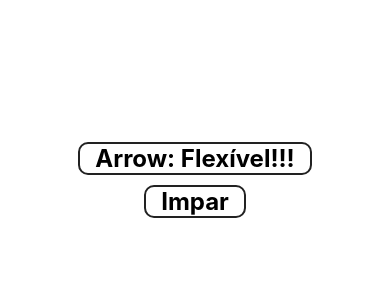
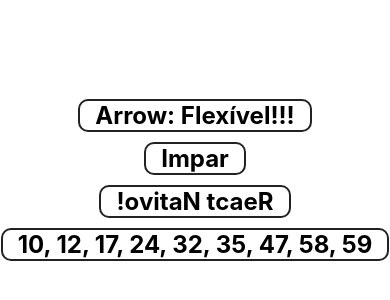
Before and after one commit to wellingtonlope/cod3r-react-native, a React Native app in the folder exercicios/: screen / in a window 390 px wide. Shown: the part 242-542 px from the top of the page. Built offline with nearby package versions, Linux system fonts and the light colour scheme.

Commit message:
Fundamentos: Sistema de Módulo: Import/Export

```diff
--- a/exercicios/src/App.js
+++ b/exercicios/src/App.js
@@ -2,6 +2,7 @@ import React, { Component } from 'react'
 import { View, StyleSheet } from 'react-native'
 import Simples from './componentes/Simples'
 import ParImpar from './componentes/ParImpar'
+import Inverter, { MegaSena } from './componentes/Multi'
 
 export default class App extends Component {
     render() {
@@ -9,6 +10,8 @@ export default class App extends Component {
             <View style={styles.container}>
                 <Simples texto='Flexível!!!' />
                 <ParImpar numero={31} />
+                <Inverter texto='React Nativo!' />
+                <MegaSena numeros={9} />
             </View>
         )
     }
--- /dev/null
+++ b/exercicios/src/componentes/Multi.js
@@ -0,0 +1,35 @@
+import React from 'react'
+import { Text } from 'react-native'
+import Padrao from '../estilo/Padrao'
+
+const Inverter = props => {
+    const inv = props.texto.split('').reverse().join('')
+    return (
+        <Text style={Padrao.ex}>{inv}</Text>
+    )
+}
+
+const MegaSena = props => {
+    const [min, max] = [1, 60]
+    const numeros = Array(props.numeros || 6).fill(0)
+
+    for (let i = 0; i < numeros.length; i++) {
+        let novo = 0
+        while (numeros.includes(novo)) {
+            novo = Math.floor(Math.random() * (max - min + 1) + min)
+        }
+        numeros[i] = novo
+    }
+
+    numeros.sort((a, b) => a - b)
+
+    return (
+        <Text style={Padrao.ex}>{numeros.join(', ')}</Text>
+    )
+}
+
+export default Inverter
+export {
+    Inverter,
+    MegaSena
+}
```
